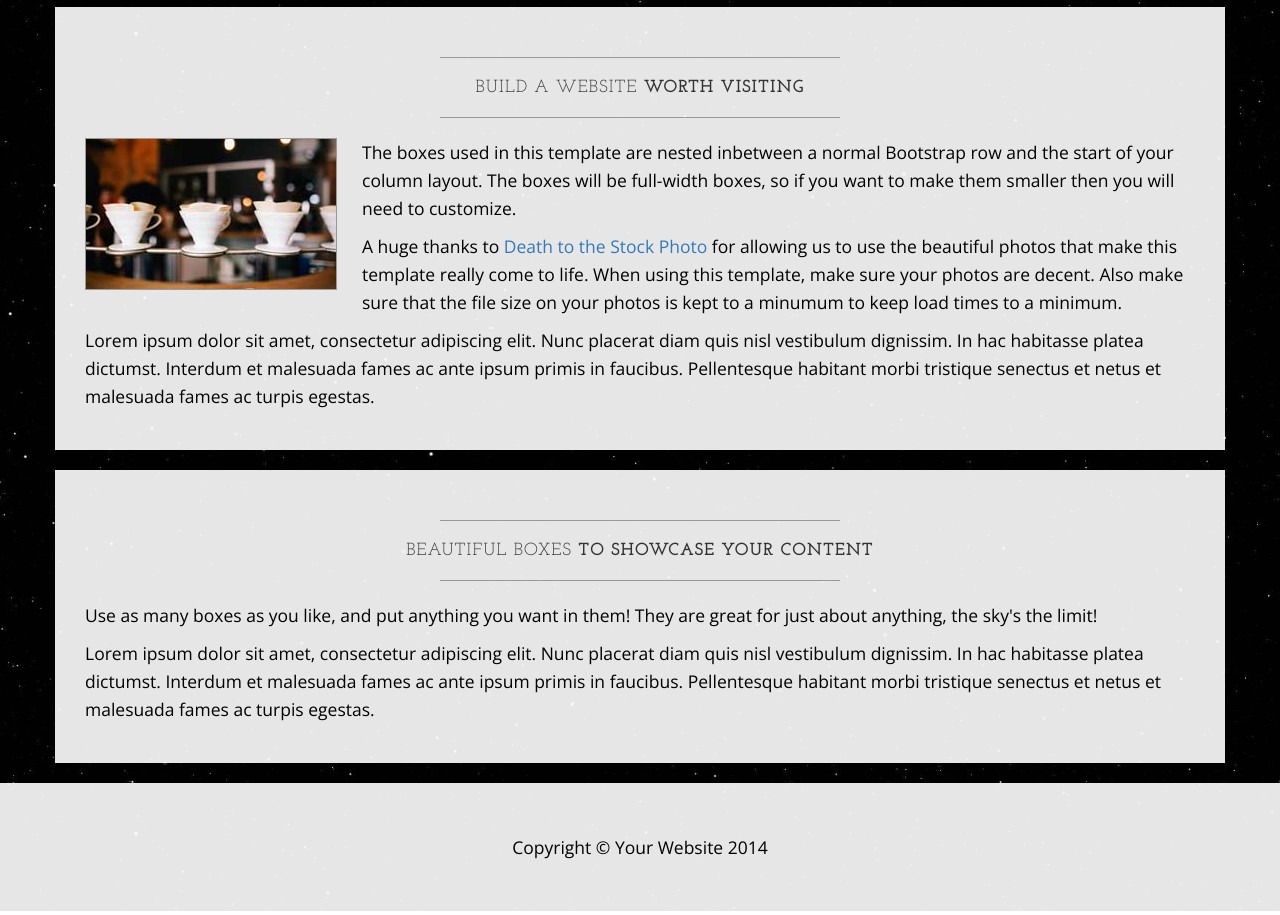
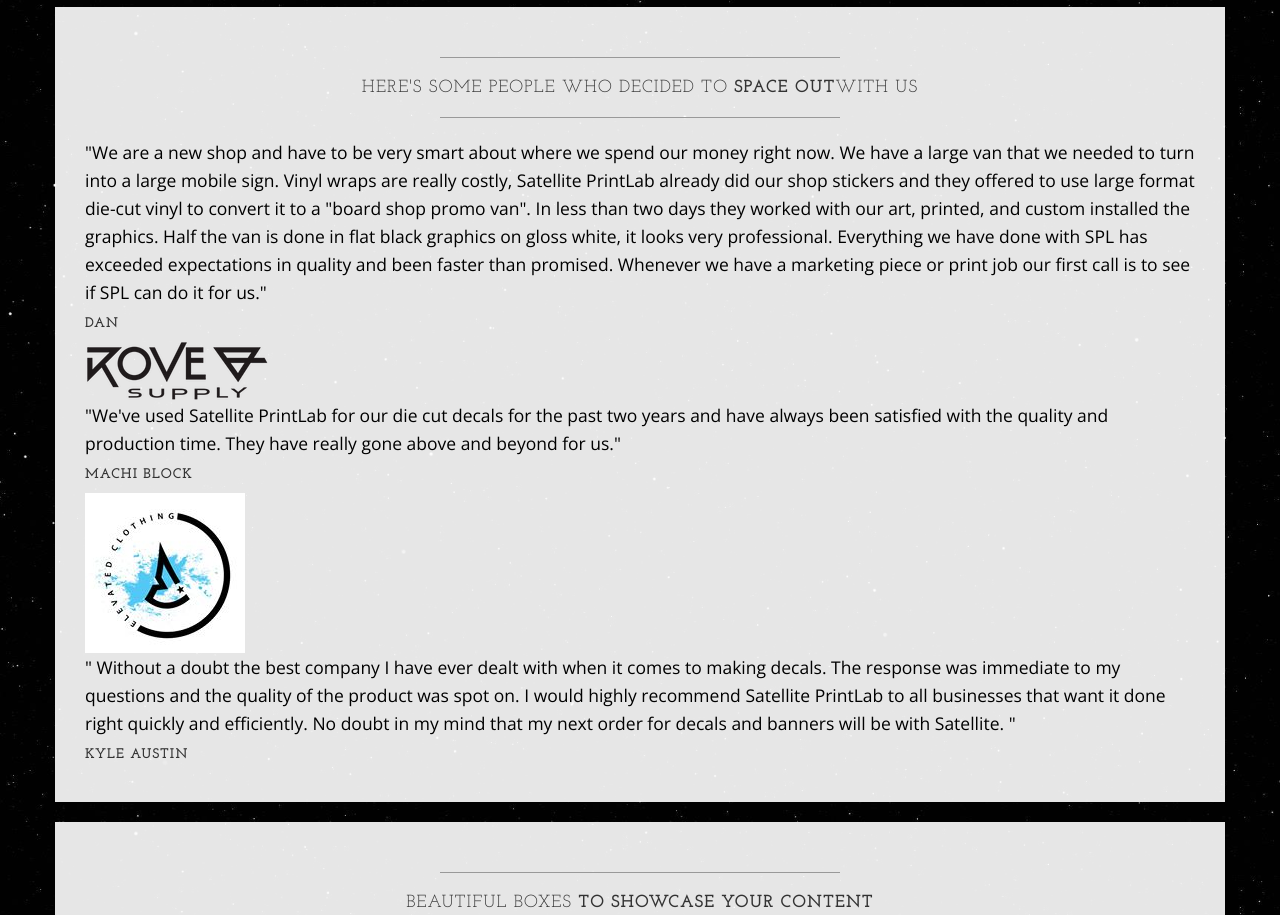
Before and after one commit to abarberaus/SATLAB2, a plain HTML site: page index.html in a window 1280 px wide. Shown: the part 1104-2019 px from the top of the page. Drawn offline with nearby package versions, Linux system fonts and the light colour scheme.

Commit message:
Major build changes
Added Images
Changed copy to testimonials.
changed copyright at the footer

```diff
--- a/index.html
+++ b/index.html
@@ -126,15 +126,19 @@
             <div class="box">
                 <div class="col-lg-12">
                     <hr>
-                    <h2 class="intro-text text-center">Build a website
-                        <strong>worth visiting</strong>
+                    <h2 class="intro-text text-center">Here's some people who decided to
+                        <strong>SPACE OUT</strong>with us
                     </h2>
                     <hr>
-                    <img class="img-responsive img-border img-left" src="img/intro-pic.jpg" alt="">
                     <hr class="visible-xs">
-                    <p>The boxes used in this template are nested inbetween a normal Bootstrap row and the start of your column layout. The boxes will be full-width boxes, so if you want to make them smaller then you will need to customize.</p>
-                    <p>A huge thanks to <a href="http://join.deathtothestockphoto.com/" target="_blank">Death to the Stock Photo</a> for allowing us to use the beautiful photos that make this template really come to life. When using this template, make sure your photos are decent. Also make sure that the file size on your photos is kept to a minumum to keep load times to a minimum.</p>
-                    <p>Lorem ipsum dolor sit amet, consectetur adipiscing elit. Nunc placerat diam quis nisl vestibulum dignissim. In hac habitasse platea dictumst. Interdum et malesuada fames ac ante ipsum primis in faucibus. Pellentesque habitant morbi tristique senectus et netus et malesuada fames ac turpis egestas.</p>
+                    <p>"We are a new shop and have to be very smart about where we spend our money right now. We have a large van that we needed to turn into a large mobile sign. Vinyl wraps are really costly, Satellite PrintLab already did our shop stickers and they offered to use large format die-cut vinyl to convert it to a "board shop promo van". In less than two days they worked with our art, printed, and custom installed the graphics. Half the van is done in flat black graphics on gloss white, it looks very professional. Everything we have done with SPL has exceeded expectations in quality and been faster than promised. Whenever we have a marketing piece or print job our first call is to see if SPL can do it for us."</p>
+                    <h5>Dan</h5>
+                    <img src="img/rove.png">
+                    <p>"We've used Satellite PrintLab for our die cut decals for the past two years and have always been satisfied with the quality and production time. They have really gone above and beyond for us."</p>
+                    <h5>Machi Block</h5>
+                    <img src="img/elevated.jpg">
+                    <p>" Without a doubt the best company I have ever dealt with when it comes to making decals. The response was immediate to my questions and the quality of the product was spot on. I would highly recommend Satellite PrintLab to all businesses that want it done right quickly and efficiently. No doubt in my mind that my next order for decals and banners will be with Satellite. " </p>
+                    <h5>Kyle Austin</h5>
                 </div>
             </div>
         </div>
@@ -160,7 +164,7 @@
         <div class="container">
             <div class="row">
                 <div class="col-lg-12 text-center">
-                    <p>Copyright &copy; Your Website 2014</p>
+                    <p>Copyright &copy; Satellite Print Lab 2015</p>
                 </div>
             </div>
         </div>
```
Also changed, not shown: img/elevated.jpg (added), img/rove.png (added).
